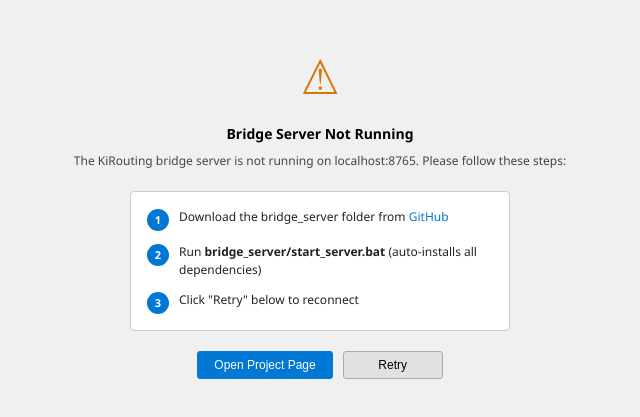
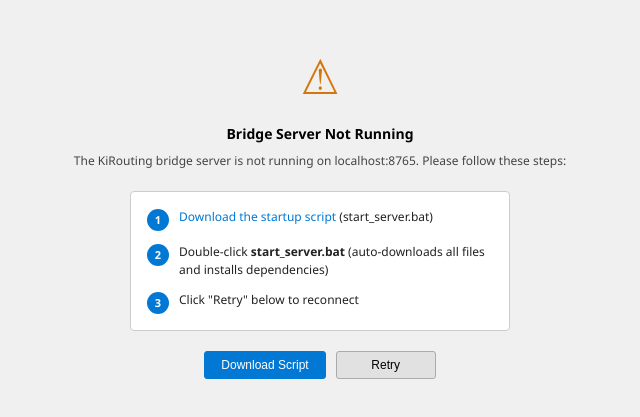
Before and after one commit to easyeda/eext-kirouting-integration, a website: page iframe/service-not-found.html in a window 1280 px wide. Shown: the part 175-592 px from the top of the page, without its empty margins (320-960 px from the left). Drawn offline with Linux system fonts and the light colour scheme.

Commit message:
Update startup script to self-download mode
- Embed start_server.bat content directly in service-not-found.html
- Script downloads Python files via curl instead of requiring zip/git clone
- KiCadRoutingTools fetched as zip archive instead of full git clone
- Remove Rust router check for faster startup
- Remove old .eext build artifacts from tracking

```diff
--- a/iframe/service-not-found.html
+++ b/iframe/service-not-found.html
@@ -106,7 +106,136 @@ button.primary:hover { background: #006cbd; }
 </div>
 <script>
 var MSG_PREFIX = 'kirouting-integration.';
-var RELEASE_URL = 'https://github.com/easyeda/eext-kirouting-integration';
+var REPO_BASE = 'https://raw.githubusercontent.com/easyeda/eext-kirouting-integration/main/bridge_server';
+var BAT_CONTENT = [
+'@echo off',
+'chcp 65001 >nul 2>&1',
+'setlocal enabledelayedexpansion',
+'',
+'echo ============================================',
+'echo   KiRouting Bridge Server - One-Click Start',
+'echo ============================================',
+'echo.',
+'',
+'cd /d "%~dp0"',
+'',
+'REM --- Configuration ---',
+'set "REPO_BASE=' + REPO_BASE + '"',
+'',
+'REM --- Step 1: Check Python ---',
+'echo [1/5] Checking Python...',
+'python --version >nul 2>&1',
+'if errorlevel 1 (',
+'    echo Python not found. Attempting to install via winget...',
+'    winget install Python.Python.3.12 --accept-package-agreements --accept-source-agreements',
+'    if errorlevel 1 (',
+'        echo.',
+'        echo ERROR: Failed to install Python automatically.',
+'        echo Please install Python 3.8+ manually from https://www.python.org/downloads/',
+'        echo Make sure to check "Add Python to PATH" during installation.',
+'        echo.',
+'        pause',
+'        exit /b 1',
+'    )',
+'    echo Python installed. You may need to restart this script for PATH to take effect.',
+'    echo.',
+'    pause',
+'    exit /b 0',
+')',
+'for /f "tokens=2" %%v in (\'python --version 2^>^&1\') do echo   Found Python %%v',
+'',
+'REM --- Step 2: Download bridge_server files ---',
+'echo.',
+'echo [2/5] Downloading bridge server files...',
+'',
+'set "FILES=server.py routing_runner.py easyeda_to_kicad.py kicad_diff.py layer_mapping.py models.py coord_transform.py analysis.py verify_precision.py requirements.txt"',
+'',
+'set "DOWNLOAD_OK=1"',
+'for %%f in (%FILES%) do (',
+'    if not exist "%~dp0%%f" (',
+'        echo   Downloading %%f...',
+'        curl -sL "%REPO_BASE%/%%f" -o "%~dp0%%f"',
+'        if errorlevel 1 (',
+'            set "DOWNLOAD_OK=0"',
+'            echo   ERROR: Failed to download %%f',
+'        )',
+'    ) else (',
+'        echo   %%f already exists, skipping',
+'    )',
+')',
+'',
+'if "!DOWNLOAD_OK!"=="0" (',
+'    echo.',
+'    echo ERROR: Some files failed to download. Please check your network connection.',
+'    echo.',
+'    pause',
+'    exit /b 1',
+')',
+'echo   All files OK',
+'',
+'REM --- Step 3: Check pip dependencies ---',
+'echo.',
+'echo [3/5] Checking Python dependencies...',
+'',
+'python -c "import fastapi; import uvicorn; import numpy" 2>nul',
+'if errorlevel 1 (',
+'    echo   Installing dependencies...',
+'    pip install -r "%~dp0requirements.txt"',
+'    if errorlevel 1 (',
+'        echo.',
+'        echo ERROR: Failed to install Python dependencies.',
+'        echo Try running manually: pip install -r requirements.txt',
+'        echo.',
+'        pause',
+'        exit /b 1',
+'    )',
+')',
+'echo   Dependencies OK',
+'',
+'REM --- Step 4: Check KiCadRoutingTools ---',
+'echo.',
+'echo [4/5] Checking KiCadRoutingTools...',
+'',
+'set "TOOLS_DIR=%~dp0KiCadRoutingTools"',
+'if not exist "%TOOLS_DIR%\\route.py" (',
+'    echo   KiCadRoutingTools not found, downloading...',
+'    set "ZIP_FILE=%~dp0KiCadRoutingTools.zip"',
+'    curl -sL "https://github.com/drandyhaas/KiCadRoutingTools/archive/refs/heads/main.zip" -o "!ZIP_FILE!"',
+'    if errorlevel 1 (',
+'        echo.',
+'        echo ERROR: Failed to download KiCadRoutingTools.',
+'        echo Please check your network connection.',
+'        echo.',
+'        pause',
+'        exit /b 1',
+'    )',
+'    echo   Extracting...',
+'    powershell -Command "Expand-Archive -Path \'!ZIP_FILE!\' -DestinationPath \'%~dp0\' -Force"',
+'    if errorlevel 1 (',
+'        echo.',
+'        echo ERROR: Failed to extract KiCadRoutingTools.',
+'        echo.',
+'        pause',
+'        exit /b 1',
+'    )',
+'    ren "%~dp0KiCadRoutingTools-main" KiCadRoutingTools',
+'    del "!ZIP_FILE!"',
+')',
+'echo   KiCadRoutingTools OK',
+'',
+'REM --- Step 5: Start server ---',
+'echo.',
+'echo [5/5] Starting bridge server...',
+'echo.',
+'echo ============================================',
+'echo   Server running at http://localhost:8765',
+'echo   Press Ctrl+C to stop',
+'echo ============================================',
+'echo.',
+'',
+'python "%~dp0server.py"',
+'pause'
+].join('\r\n');
 
 var isCN = /^zh/i.test(navigator.language || '');
 
@@ -114,13 +243,13 @@ var i18n = {
   title:    isCN ? '桥接服务器未运行' : 'Bridge Server Not Running',
   desc:     isCN ? 'KiRouting 桥接服务器未在 localhost:8765 上运行。\n请按以下步骤启动：'
                  : 'The KiRouting bridge server is not running on localhost:8765.\nPlease follow these steps:',
-  step1:    isCN ? '从 <a href="#" onclick="openDownload();return false">GitHub</a> 下载 bridge_server 文件夹'
-                 : 'Download the bridge_server folder from <a href="#" onclick="openDownload();return false">GitHub</a>',
-  step2:    isCN ? '双击运行 <b>bridge_server/start_server.bat</b>（自动安装全部依赖）'
-                 : 'Run <b>bridge_server/start_server.bat</b> (auto-installs all dependencies)',
+  step1:    isCN ? '点击下方按钮 <a href="#" onclick="openDownload();return false">下载启动脚本</a>（start_server.bat）'
+                 : '<a href="#" onclick="openDownload();return false">Download the startup script</a> (start_server.bat)',
+  step2:    isCN ? '双击运行 <b>start_server.bat</b>（自动下载全部文件并安装依赖）'
+                 : 'Double-click <b>start_server.bat</b> (auto-downloads all files and installs dependencies)',
   step3:    isCN ? '点击下方"重试"按钮重新连接'
                  : 'Click "Retry" below to reconnect',
-  download: isCN ? '打开项目页面' : 'Open Project Page',
+  download: isCN ? '下载启动脚本' : 'Download Script',
   retry:    isCN ? '重试' : 'Retry',
   checking: isCN ? '正在检测连接...' : 'Checking connection...',
   failed:   isCN ? '仍无法连接，请确认服务器已启动' : 'Still cannot connect. Please ensure the server is running.',
@@ -148,11 +277,17 @@ function publish(topic, data) {
 }
 
 function openDownload() {
-  if (window.eda && eda.sys_Util && eda.sys_Util.openUrl) {
-    eda.sys_Util.openUrl(RELEASE_URL);
-  } else {
-    window.open(RELEASE_URL, '_blank');
-  }
+  var blob = new Blob([BAT_CONTENT], { type: 'application/x-bat' });
+  var a = document.createElement('a');
+  a.href = URL.createObjectURL(blob);
+  a.download = 'start_server.bat';
+  document.body.appendChild(a);
+  a.click();
+  document.body.removeChild(a);
+  URL.revokeObjectURL(a.href);
+  var statusEl = document.getElementById('status');
+  statusEl.className = 'status success';
+  statusEl.textContent = isCN ? '下载完成，请双击运行' : 'Downloaded. Double-click to run.';
 }
 
 function retry() {
```
Also changed, not shown: 4 other files.
